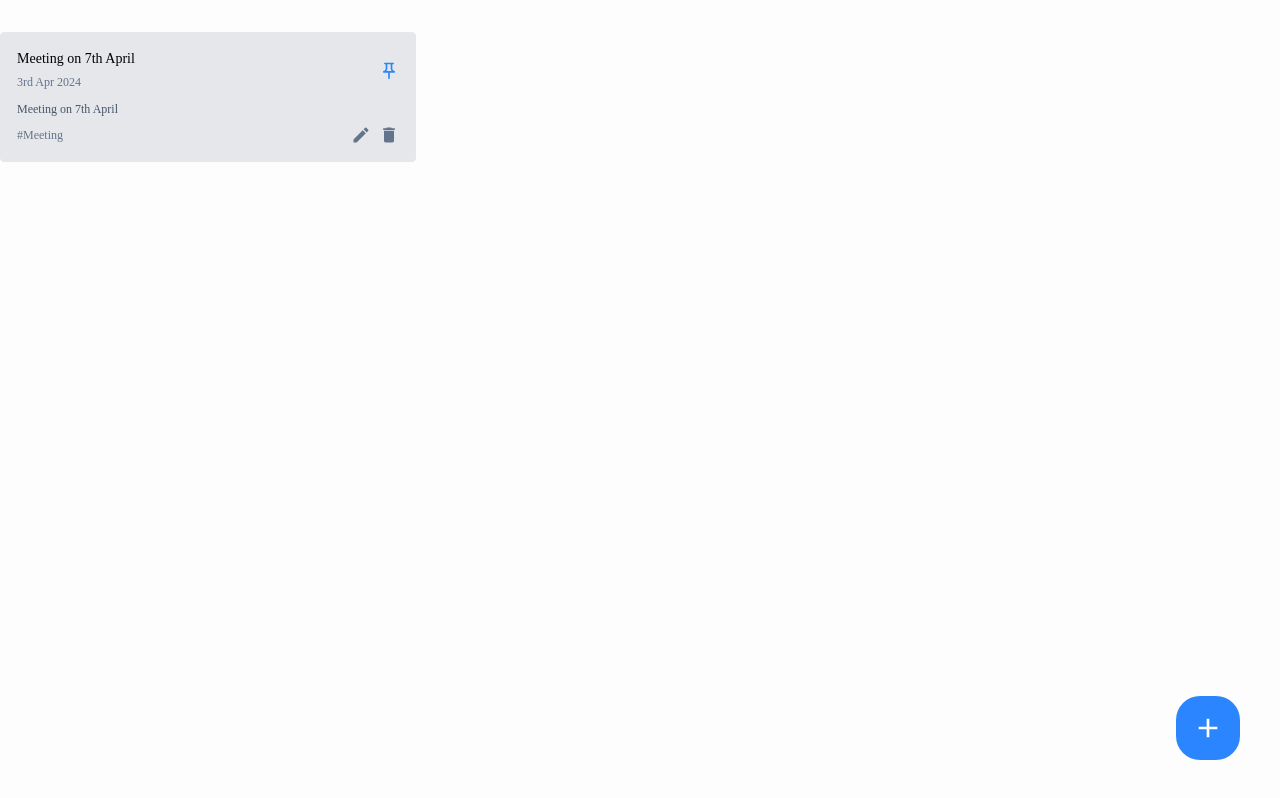
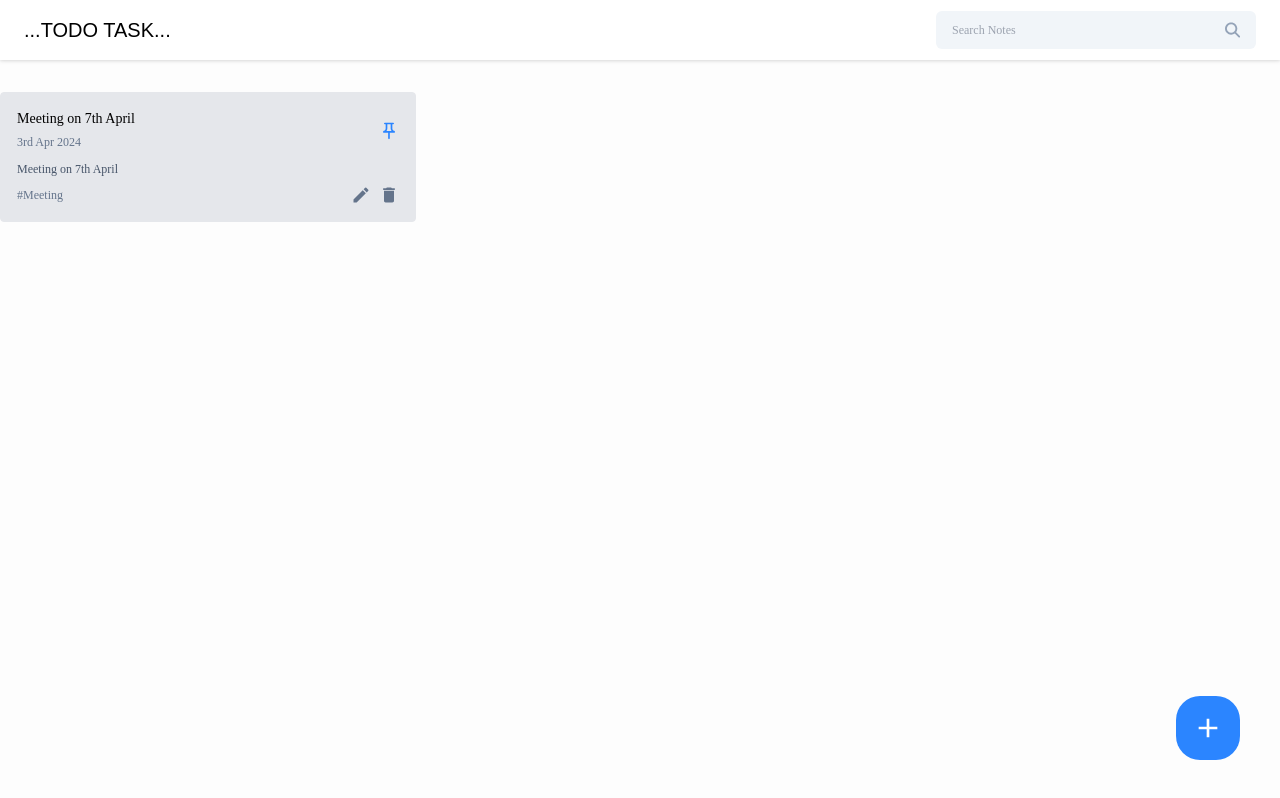
Before and after one commit to TheMEvangelista/TaskManager, a React (Vite) app in the folder Client/: page / in a window 1280 px wide. Built offline with nearby package versions, Linux system fonts and the light colour scheme; no server answers; a web font is replaced by a local one.

Commit message:
Fix: ProfileInfo display and localStorage access

```diff
--- a/Client/src/Components/Cards/ProfileInfo.jsx
+++ b/Client/src/Components/Cards/ProfileInfo.jsx
@@ -1,15 +1,14 @@
 import React from "react";
 import { getInitials } from "../../Utils/helper";
 
-const ProfileInfo = ({ userInfo, onLogout}) => {
-
+const ProfileInfo = ({ userInfo, onLogout }) => {
   return (
     <section className="flex items-center gap-2">
       <div className="w-12 h-12 flex items-center justify-center pt-1 rounded-full text-slate-950 font-medium bg-slate-100 cursor-pointer">
-        {getInitials(userInfo.fullName)}
+        {getInitials(userInfo)}
       </div>
       <div className="">
-        <p className="text-sm font-medium">{userInfo.fullName}</p>
+        <p className="text-sm font-medium">{userInfo}</p>
         <button className="text-sm text-slate-700 underline" onClick={onLogout}>
           Logout
         </button>
--- a/Client/src/Components/NavBar/NavBar.jsx
+++ b/Client/src/Components/NavBar/NavBar.jsx
@@ -4,6 +4,7 @@ import SearchBar from "../SearchBar/SearchBar";
 import { useNavigate } from "react-router-dom";
 
 const NavBar = ({ userInfo }) => {
+  console.log(userInfo);
   const [searchQuery, setSearchQuery] = useState("");
 
   const navigate = useNavigate();
@@ -31,7 +32,9 @@ const NavBar = ({ userInfo }) => {
         handleSearch={handleSearch}
         onClearSearch={onClearSearch}
       />
-      <ProfileInfo userInfo={userInfo} onLogout={onLogout} />
+      {userInfo && Object.keys(userInfo).length > 0 && (
+        <ProfileInfo userInfo={userInfo} onLogout={onLogout} />
+      )}
     </section>
   );
 };
--- a/Client/src/Pages/Home/Home.jsx
+++ b/Client/src/Pages/Home/Home.jsx
@@ -16,6 +16,8 @@ const Home = () => {
 
   const [userInfo, setUserInfo] = useState(null);
   const navigate = useNavigate();
+
+  const name = { ...userInfo };
 
   //Get User Info
   const getUserInfo = async () => {
@@ -39,7 +41,7 @@ const Home = () => {
 
   return (
     <main>
-      {userInfo && <NavBar userInfo={userInfo} />}
+      <NavBar userInfo={name.fullName} />
 
       <section className="container mx-auto">
         <div className="grid grid-cols-3 gap-4 mt-8">
```
